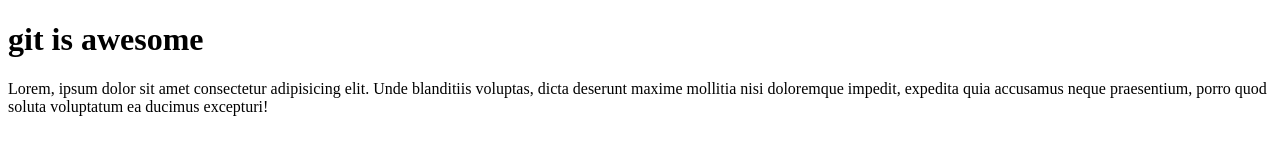
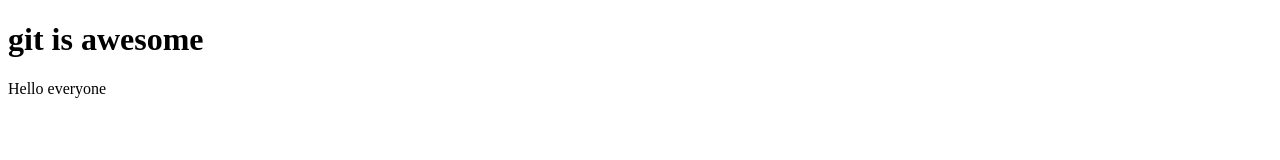
Before and after one commit to sandy16033/gitProject, a plain HTML site: page index.html in a window 1280 px wide. Drawn offline with Linux system fonts and the light colour scheme.

Commit message:
Added Paragraph
we updated index.html file from Github

```diff
--- a/index.html
+++ b/index.html
@@ -10,9 +10,8 @@
 
 <body>
     <h1>git is awesome</h1>
-    <p>Lorem, ipsum dolor sit amet consectetur adipisicing elit. Unde blanditiis voluptas, dicta deserunt maxime
-        mollitia nisi doloremque impedit, expedita quia accusamus neque praesentium, porro quod soluta voluptatum ea
-        ducimus excepturi!</p>
+    <p>Hello everyone </p>
+
 </body>
 
 </html>
```
